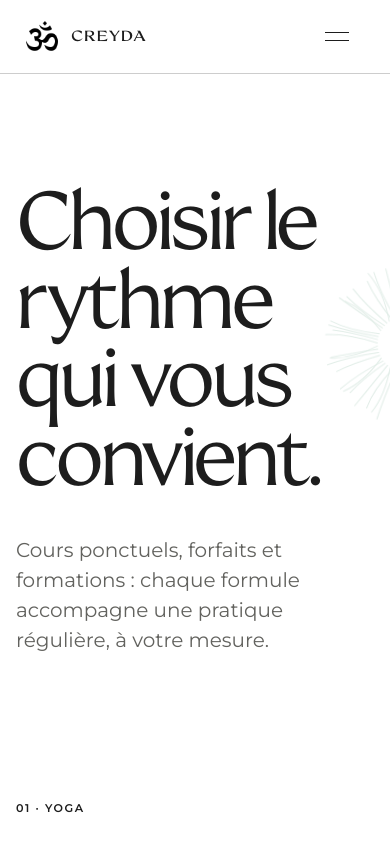
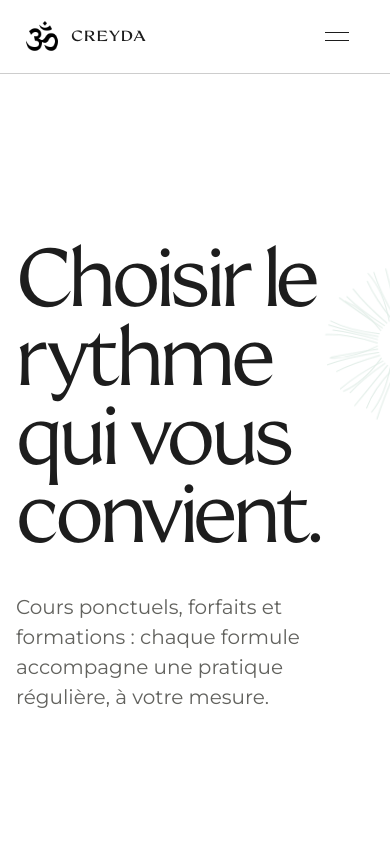
Before and after one commit to ilohest/creyda, a Nuxt app: page /tarifs in a window 390 px wide. Shown: the top 843 px of the page. Built offline with nearby package versions, Linux system fonts and the light colour scheme.

Commit message:
Center pricing introduction

```diff
--- a/app/assets/css/main.css
+++ b/app/assets/css/main.css
@@ -266,6 +266,7 @@ h2 { font-size: clamp(3rem, 6.2vw, 6.8rem); }
 .res-practical .button-light { background: var(--white); border-color: var(--white); color: var(--green); }
 .pricing-page { position: relative; overflow: hidden; }
 .pricing-page .page-intro { position: relative; z-index: 1; }
+.pricing-intro { min-height: calc(100svh - 86px); display: flex; flex-direction: column; justify-content: center; }
 .pricing-burst { width: clamp(180px, 25vw, 380px); position: absolute; top: 180px; right: -105px; opacity: .13; }
 .pricing-section { padding: 90px 0 120px; }
 .pricing-heading { margin-bottom: 65px; display: grid; grid-template-columns: 1.25fr .75fr; gap: 8vw; align-items: end; }
@@ -435,6 +436,7 @@ h2 { font-size: clamp(3rem, 6.2vw, 6.8rem); }
   .site-header nav { display: none; position: absolute; inset: 74px 0 auto; padding: 28px 24px; flex-direction: column; align-items: stretch; background: var(--white); border-bottom: 1px solid var(--line); }
   .site-header nav.open { display: flex; }
   .nav-cta { text-align: center; }
+  .pricing-intro { min-height: calc(100svh - 74px); }
   .hero { min-height: calc(100svh - 74px); padding: 42px 24px; grid-template-columns: 1fr; }
   .hero-kicker, .hero h1, .hero-intro { grid-column: 1; }
   .hero-kicker { justify-self: start; }
--- a/app/pages/tarifs.vue
+++ b/app/pages/tarifs.vue
@@ -31,7 +31,7 @@ const res = [
 <template>
   <main class="pricing-page">
     <RadiantMark variant="dense" class="pricing-burst" />
-    <PageIntro title="Choisir le rythme qui vous convient." text="Cours ponctuels, forfaits et formations : chaque formule accompagne une pratique régulière, à votre mesure." />
+    <PageIntro class="pricing-intro" title="Choisir le rythme qui vous convient." text="Cours ponctuels, forfaits et formations : chaque formule accompagne une pratique régulière, à votre mesure." />
 
     <section class="pricing-section wrap">
       <header class="pricing-heading">
```
